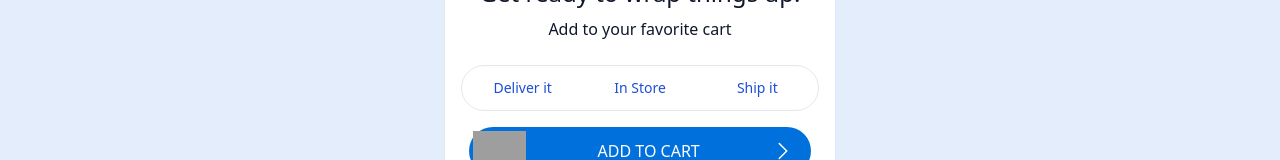
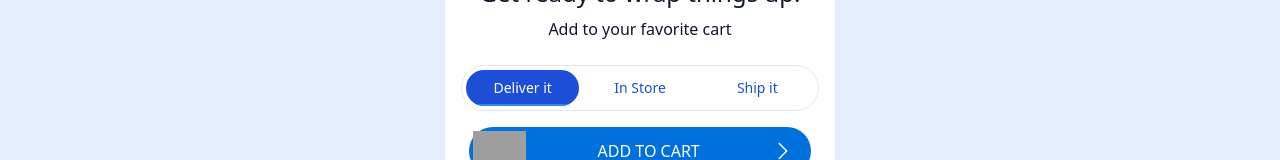
Before and after one commit to rockysegarraco/smartui-main, a Next.js app: page /shoppers-choice-option-1 in a window 1280 px wide. Shown: the part 428-588 px from the top of the page. Built offline with nearby package versions, Linux system fonts and the light colour scheme; grey boxes are pictures that could not be loaded.

Commit message:
Update shoppers-choice-option-1.js

```diff
--- a/src/pages/shoppers-choice-option-1.js
+++ b/src/pages/shoppers-choice-option-1.js
@@ -8,7 +8,7 @@ import ShippingTab from "@/components/ShippingTab";
 import NavSmartSite from "@/components/NavSmartSite";
 
 export default function Page() {
-  const [tab, setTab] = useState("Delivery");
+  const [tab, setTab] = useState("Deliver it");
   return (
     <>
       <div>
@@ -37,13 +37,13 @@ export default function Page() {
               <Tabs tabname={tab} setTab={(name) => setTab(name)} />
             </div>
             {/* Delivery Tab */}
-            {tab === "Delivery" && <DeliveryTab />}
+            {tab === "Deliver it" && <DeliveryTab />}
 
             {/* Pickup Tab */}
-            {tab === "Pickup" && <PickupTab />}
+            {tab === "In Store" && <PickupTab />}
 
             {/* Shipping Tab */}
-            {tab === "Shipping" && <ShippingTab />}
+            {tab === "Ship it" && <ShippingTab />}
 
             {/* SHARE BTN */}
             <div className="flex items-center border-t">
```
